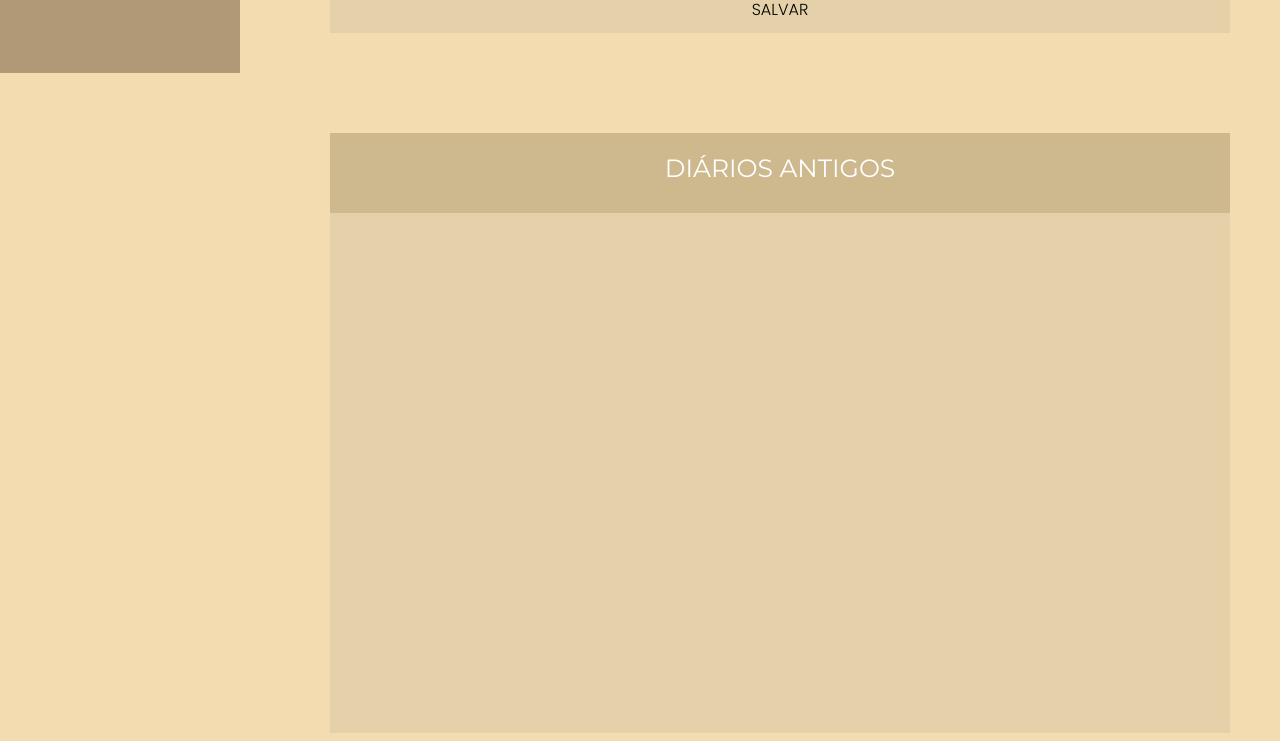
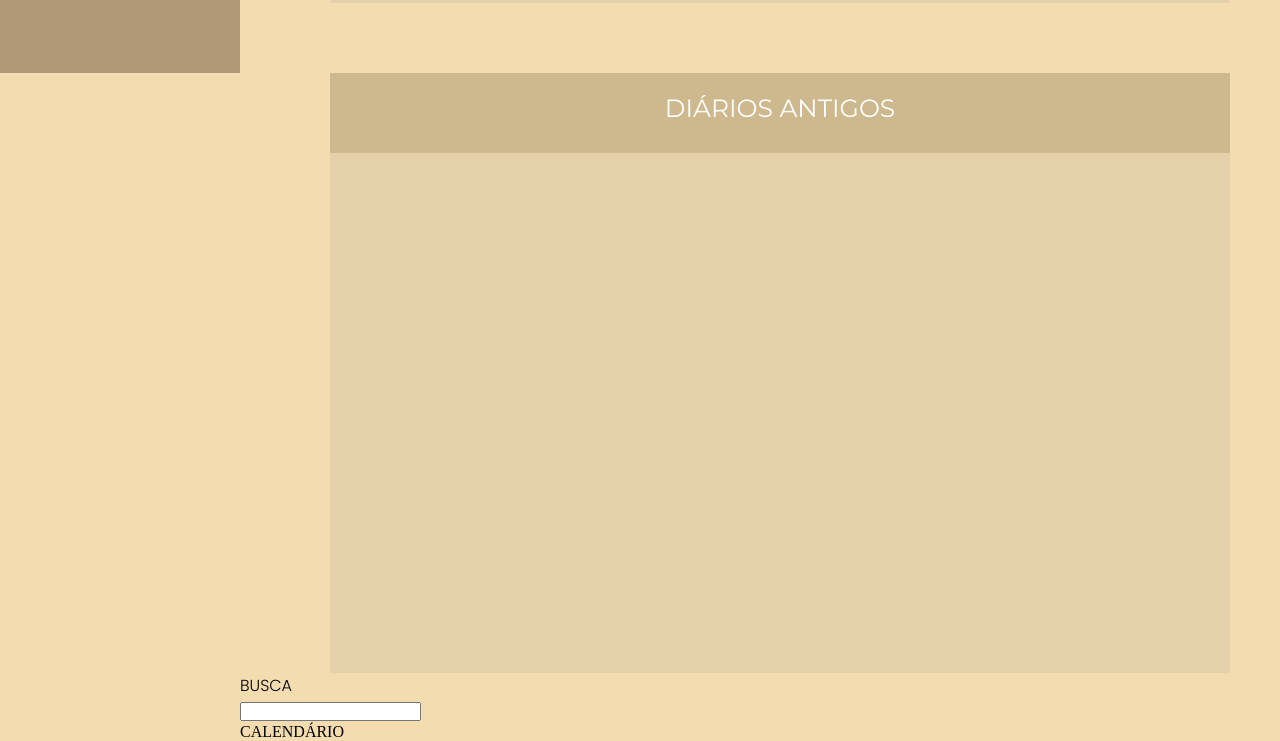
Before and after one commit to amandageovanna/DiariosMysticFalls, a plain HTML site: page pagina2/index.html in a window 1280 px wide. Shown: the part 727-1468 px from the top of the page. Drawn offline with Linux system fonts and the light colour scheme; files whose address does not match are found by name.

Commit message:
adicionei o corpo da busca e calendario que ficará a direita

```diff
--- a/pagina2/index.html
+++ b/pagina2/index.html
@@ -81,6 +81,17 @@
                     <span> DIÁRIOS ANTIGOS</span>
                 </div>
             </div>
+        </div>
+
+        <div class="boxBuscar">
+            <div class="caixaBuscar">
+                <span> BUSCA </span> <br>
+                <input id="input_buscar">
+            </div>
+        </div>
+
+        <div class="calendarioBox">
+            <span> CALENDÁRIO </span>
 
         </div>
     </main>
--- a/pagina2/style.css
+++ b/pagina2/style.css
@@ -141,7 +141,7 @@ body {
     justify-content: flex-start;
     align-items: flex-start;
     margin-left: 90px;
-    margin-top: 100px;
+    margin-top: 70px;
 
 }
 
@@ -186,6 +186,7 @@ body {
     border: none;
     width: 800px;
     height: 30px;
+    outline: none;
 }
 
 .caixaConteudo {
@@ -202,8 +203,13 @@ body {
 .caixaConteudo textarea {
     resize: none  !important;
     /* coloquei o importante para impedir que o usuário consiga redimensionar a caixa de texto */
+    outline: none; /* remove a borda padrão quando clica */
 }
 
+/* .caixaConteudo textarea:focus {
+    box-shadow: 0 0 0 2px #CEB98E;
+    /*  adiciona uma borda ao clicar
+   } */
 
 #conteudoDiario {
     background-color: #CEB98E;
@@ -222,3 +228,11 @@ body {
     color: black;
     font-family: 'Poppins';
 }
+
+.caixaBuscar {
+
+}
+
+.caixaBuscar {
+    font-family: 'Poppins';
+}
```
